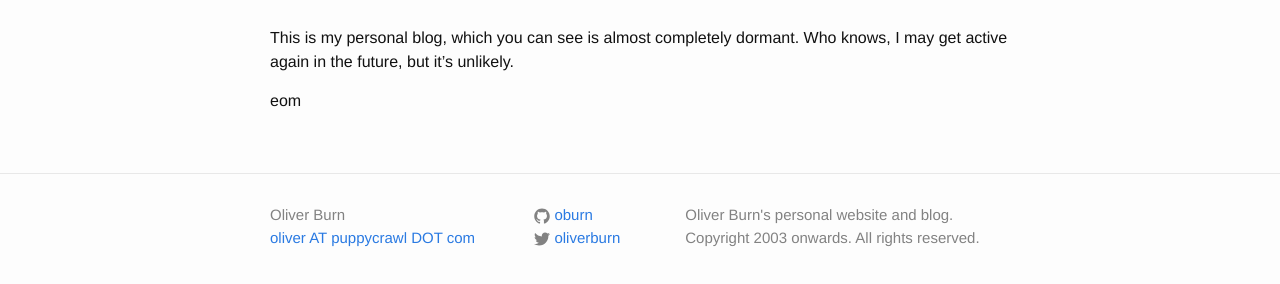
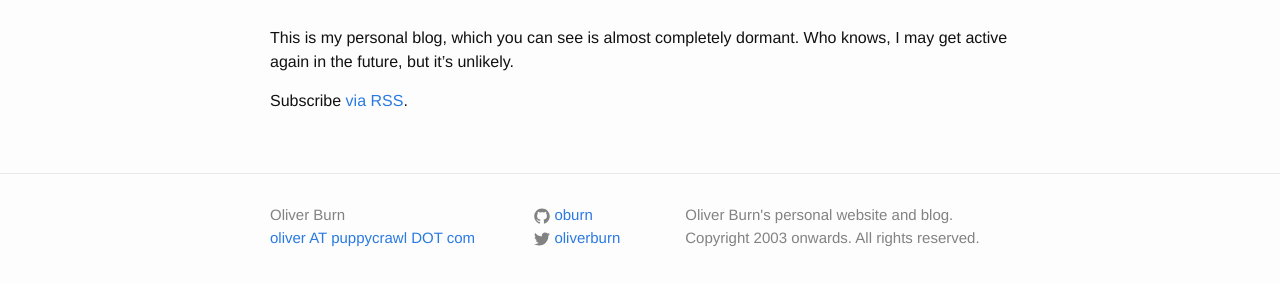
Before and after one commit to oburn/oburn.github.io, a Jekyll site: the page built from blog2.md, in a window 1280 px wide. Shown: the part 140-424 px from the top of the page. Built offline with Jekyll 4.4.1, drawn with Linux system fonts in a browser that asks for light colours.

Commit message:
seeing if I can add feed link in MD

```diff
--- a/blog2.md
+++ b/blog2.md
@@ -6,4 +6,4 @@ permalink: /blog2/
 
 This is my personal blog, which you can see is almost completely dormant. Who knows, I may get active again in the future, but it's unlikely.
 
-eom
+Subscribe [via RSS]({{ "/feed.xml" | prepend: site.baseurl }}).
```
